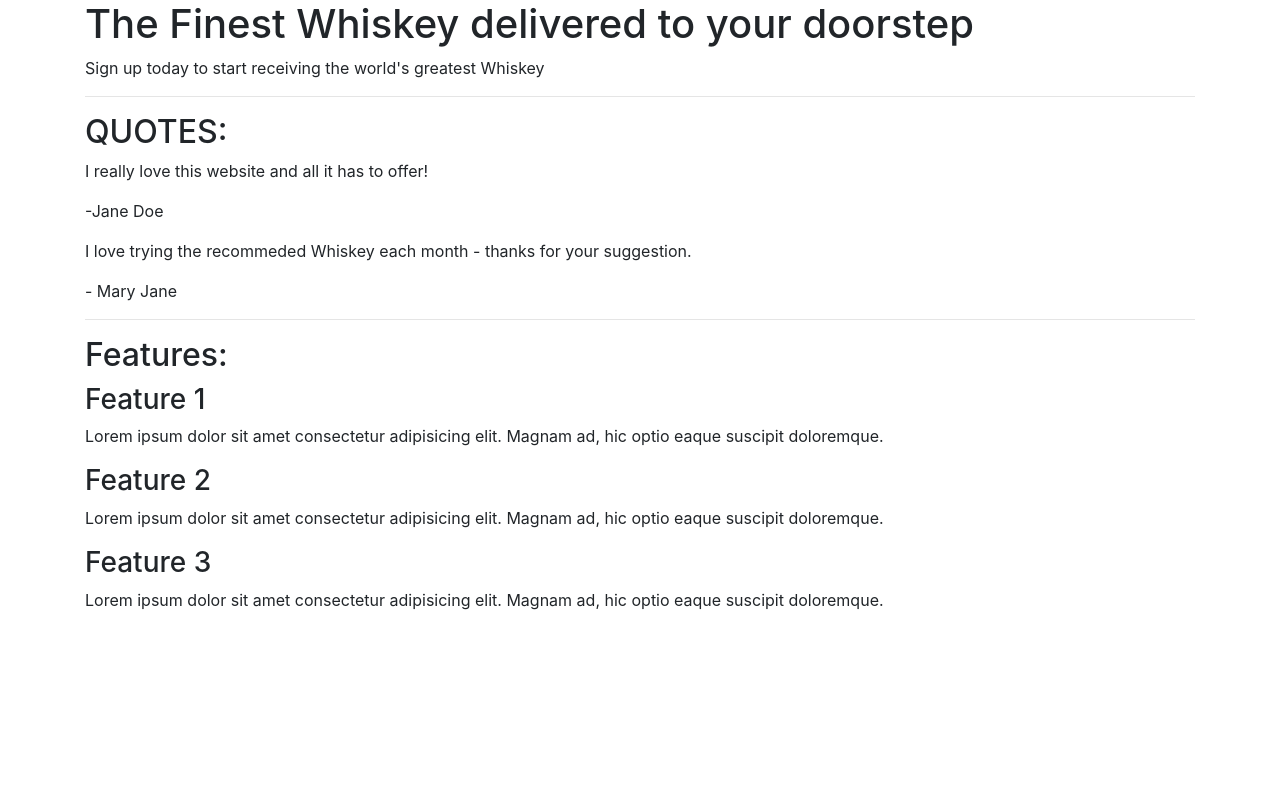
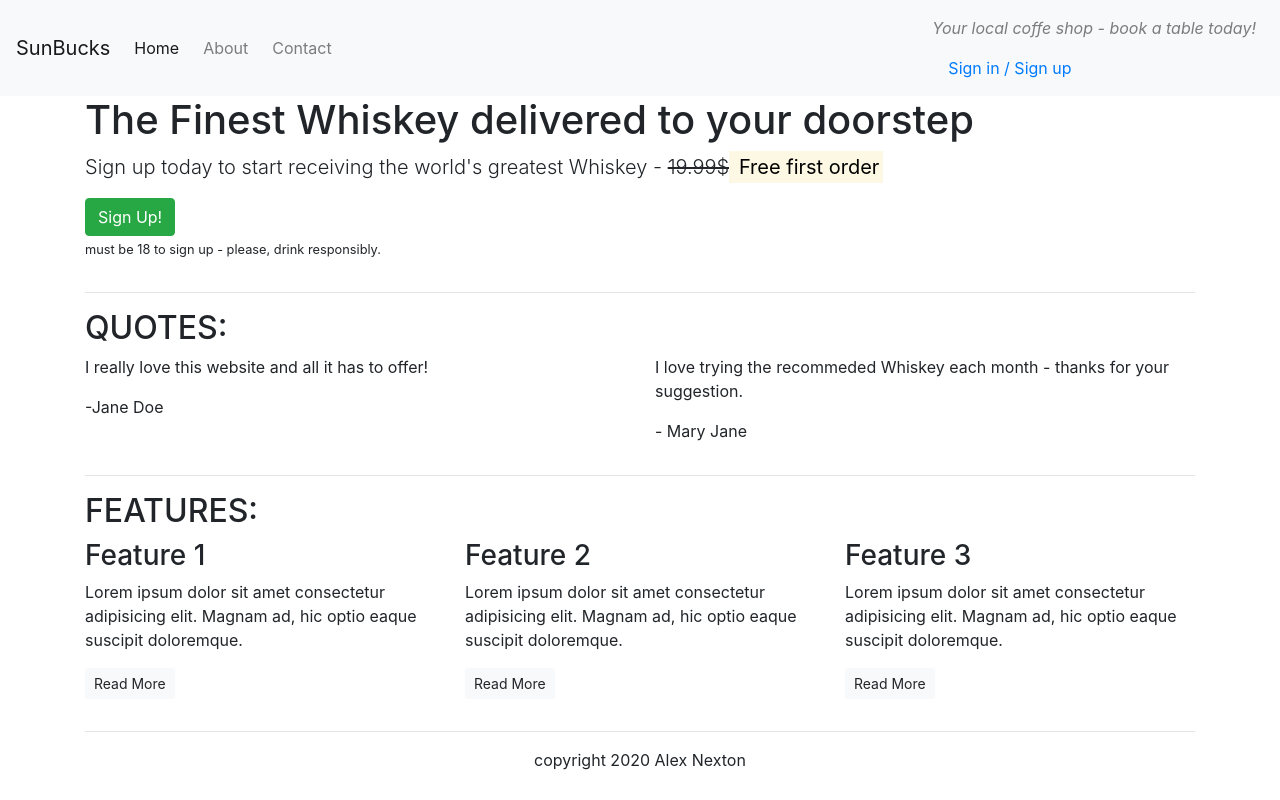
Before and after one commit to AlexNexton/refresh, a plain HTML site: page index.html in a window 1280 px wide. Drawn offline with nearby package versions, Linux system fonts and the light colour scheme.

Commit message:
added a navbar

```diff
--- a/assets/css/style.css
+++ b/assets/css/style.css
@@ -0,0 +1,6 @@
+
+
+.footer{
+    text-align: center;
+    padding: 0 auto;
+}
--- a/index.html
+++ b/index.html
@@ -11,46 +11,89 @@
 </head>
 <body>
     <!--callout section-->
+
+    <nav class="navbar navbar-light bg-light navbar-expand-sm">
+        <a href="" class="navbar-brand">SunBucks</a>
+        <ul class="navbar-nav mr-auto">
+            <li class="active nav-item mr-2"><a href="index.html" class="nav-link">Home</a></li>
+            <li class="nav-item mr-2"><a href="about" class="nav-link">About</a></li>
+            <li class="nav-item mr-2"><a href="contact" class="nav-link">Contact</a></li>
+            <li class="nav-item mr-2 d-block d-sm-none"><a href="/login">Sign in / Sign up</a></li>
+         </ul>
+			<div class="d-none d-md-block">
+				<p class="navbar-text my-auto mr-2"><i>Your local coffe shop - book a table today!</i></p>
+				<a href="/login" class="nav-link">Sign in / Sign up</a>
+			</div>
+    </nav>
     <article class="container">
+    <div class="row">
+    <div class="col-12">
         <section class="callout">
             <h1> The Finest Whiskey delivered to your doorstep</h1>
-            <p>Sign up today to start receiving the world's greatest Whiskey</p>
-        </section>
+            <p class="lead">Sign up today to start receiving the world's greatest Whiskey - <s>19.99$</s><strong><mark> Free first order</mark></strong></p>
+            <button class="btn btn-success">Sign Up!</button>
+            <p><small>must be 18 to sign up - please, drink responsibly. </small></p>
+
+        </section></div></div>
     <hr>
-    <!--quotes section-->
-    <section class="quotes">
-        <h2 class="text-uppercase">Quotes:</h2>
-        <div class="quote">
+ <section class="quotes">
+ <div class="row">
+    <div class="col-12">
+        <h2 class=" title-quote text-uppercase">Quotes:</h2>
+        </div></div>
+        <div class="row">
+           <div class="col-12 col-md-6 col-sm-6">
+        <blockquote class="quote">
             <p>I really love this website and all it has to offer!</p>
             <p>-Jane Doe</p>
+        </blockquote>
         </div>
-        <div class="quote">
+        <div class=" col-12 col-md-6 col-sm-6">
+        <blockquote class="quote">
             <p>I love trying the recommeded Whiskey each month - thanks for your suggestion. </p>
             <p>- Mary Jane</p>
+        </blockquote>
         </div>
-     </section>
+        </div>
+
+    </section>
      <hr>
     <!--feature section-->
-	<section class="features">
-		<h2>Features:</h2>
-		<div class="feature">
+	<section class="features ">
+    <div class="row">
+    <div class="col-12">
+		<h2 class=" title-feature text-uppercase">Features:</h2></div></div>
+
+
+        <div class="row">
+        <div class="col-12 col-md-6 col-lg-4">
+        <div class="feature">
 			<h3>Feature 1</h3>
 			<p>Lorem ipsum dolor sit amet consectetur adipisicing elit.
 				Magnam ad, hic optio eaque suscipit doloremque.</p>
-		</div>
+                <p><a class="btn btn-light btn-sm" href="">Read More</a></p></div>
+                </div>
+
+        <div class="col-12 col-md-6 col-lg-4">
 		<div class="feature">
 			<h3>Feature 2</h3>
 			<p>Lorem ipsum dolor sit amet consectetur adipisicing elit.
 				Magnam ad, hic optio eaque suscipit doloremque.</p>
+                <p><a class="btn btn-light btn-sm" href="">Read More</a></p></div>
 		</div>
+        <div class="col-12 d-md-none d-lg-block col-lg-4">
 		<div class="feature">
 			<h3>Feature 3</h3>
 			<p>Lorem ipsum dolor sit amet consectetur adipisicing elit.
 				Magnam ad, hic optio eaque suscipit doloremque.</p>
+                <p><a class="btn btn-light btn-sm" href="">Read More</a></p></div>
 		</div>
+        </div>
 	</section>
-
-    <footer></footer>
+<hr>
+    <footer class=" container footer">
+        <p>copyright 2020 Alex Nexton</p>
+    </footer>
 	</article>
 </body>
 </html>
```
